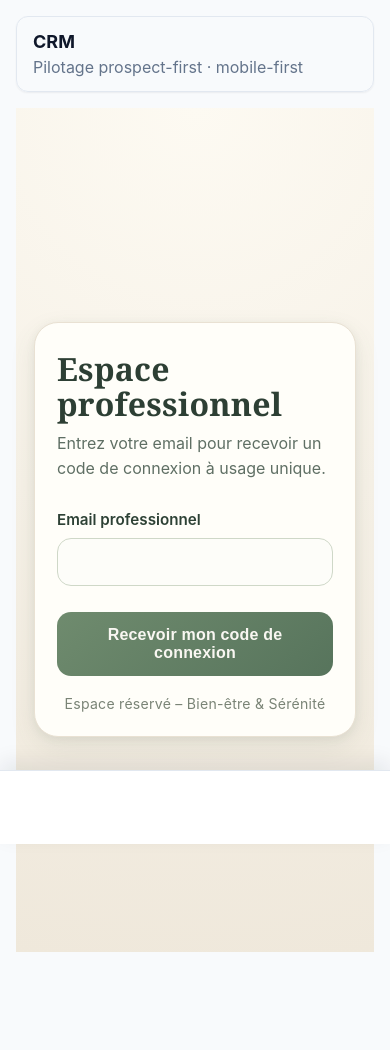
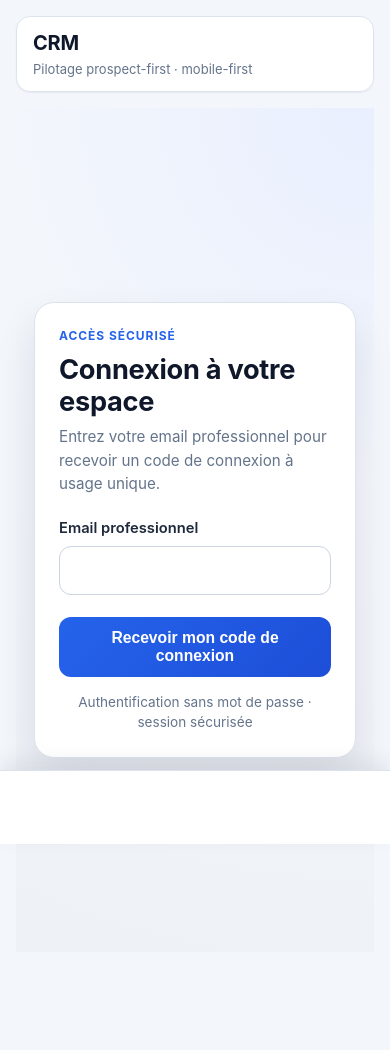
Before and after one commit to olimcfly/scrapper-crm, a PHP site: template templates/auth/login.php in a window 390 px wide. Run offline with PHP 8.4, Linux system fonts and the light colour scheme; the template is opened without the code that fills it, so the values that code supplies are empty.

Commit message:
Polish SaaS UI hierarchy across key CRM screens

```diff
--- a/templates/auth/login.php
+++ b/templates/auth/login.php
@@ -1,231 +1,204 @@
-<?php
-$citations = [
-    '"Le toucher apaise le corps et laisse l’esprit respirer."',
-    '"Prenez soin de votre énergie, elle façonne votre quotidien."',
-    '"Chaque pause bien-être est une promesse de douceur envers soi."',
-    '"Le calme intérieur commence par un instant accordé à votre corps."',
-];
-$randomCitation = $citations[array_rand($citations)];
-?>
-
 <style>
   .login-page {
     min-height: 100dvh;
     display: grid;
     grid-template-columns: 1fr;
-    background:
-      radial-gradient(circle at top, #fdfaf2 0%, #f6f1e7 48%, #efe8db 100%);
+    background: radial-gradient(circle at top right, #e9efff 0%, #f3f6fb 40%, #eef2f7 100%);
   }
 
   .login-visual {
     display: none;
     position: relative;
     min-height: 100dvh;
-    align-items: flex-end;
-    padding: clamp(36px, 4vw, 56px);
-    color: #fdfaf5;
-    background-image:
-      linear-gradient(170deg, rgba(23, 47, 38, 0.35), rgba(70, 93, 80, 0.52)),
-      url('https://images.unsplash.com/photo-1544161515-4ab6ce6db874?auto=format&fit=crop&w=1500&q=80');
-    background-size: cover;
-    background-position: center;
+    padding: clamp(34px, 4vw, 56px);
+    color: #dbeafe;
+    background: linear-gradient(165deg, #0f172a 0%, #1e3a8a 42%, #2563eb 100%);
+    overflow: hidden;
   }
 
-  .login-visual::before {
+  .login-visual::after {
     content: '';
     position: absolute;
-    inset: 0;
-    background: linear-gradient(180deg, rgba(255, 251, 241, 0.08), rgba(42, 63, 52, 0.35));
+    width: 360px;
+    height: 360px;
+    border-radius: 999px;
+    right: -120px;
+    bottom: -120px;
+    background: radial-gradient(circle at center, rgba(255, 255, 255, 0.28), transparent 66%);
   }
 
   .login-visual-content {
     position: relative;
     z-index: 1;
+    display: grid;
+    gap: 16px;
+    align-self: end;
     max-width: 520px;
   }
 
   .login-brand {
     margin: 0;
-    font-family: "Cormorant Garamond", Georgia, serif;
-    font-size: clamp(2rem, 3vw, 3.1rem);
-    font-weight: 600;
-    letter-spacing: 0.4px;
+    font-size: clamp(1.8rem, 2.8vw, 2.7rem);
+    font-weight: 700;
+    color: #fff;
   }
 
   .login-tagline {
-    margin: 8px 0 0;
-    font-size: 1.08rem;
-    letter-spacing: 0.7px;
+    color: rgba(219, 234, 254, 0.9);
+    font-size: 1rem;
+    line-height: 1.55;
   }
 
-  .login-quote {
-    margin: 30px 0 0;
-    max-width: 440px;
+  .login-kpi-grid {
+    margin-top: 8px;
+    display: grid;
+    grid-template-columns: repeat(3, minmax(0, 1fr));
+    gap: 8px;
+  }
+
+  .login-kpi {
+    background: rgba(15, 23, 42, 0.33);
+    border: 1px solid rgba(191, 219, 254, 0.22);
+    border-radius: 12px;
+    padding: 10px;
+  }
+
+  .login-kpi strong {
+    display: block;
+    color: #fff;
     font-size: 1.05rem;
-    font-style: italic;
-    line-height: 1.65;
-    color: rgba(255, 250, 241, 0.95);
+  }
+
+  .login-kpi span {
+    font-size: .8rem;
+    color: rgba(219, 234, 254, 0.9);
   }
 
   .login-form-area {
     display: flex;
     align-items: center;
     justify-content: center;
-    padding: 18px;
+    padding: clamp(18px, 4vw, 56px);
   }
 
   .login-card {
     width: 100%;
     max-width: 460px;
-    padding: 28px 22px 22px;
-    border-radius: 24px;
-    background: #fffef9;
-    border: 1px solid #e9e1d3;
-    box-shadow:
-      0 10px 26px rgba(82, 96, 83, 0.1),
-      0 2px 8px rgba(82, 96, 83, 0.08);
+    padding: clamp(24px, 3.6vw, 34px);
+    border-radius: 20px;
+    background: #fff;
+    border: 1px solid #dbe3ee;
+    box-shadow: 0 20px 40px rgba(15, 23, 42, 0.1);
+  }
+
+  .login-overline {
+    margin: 0;
+    text-transform: uppercase;
+    font-size: 12px;
+    letter-spacing: .08em;
+    color: #2563eb;
+    font-weight: 700;
   }
 
   .login-title {
-    margin: 0;
-    font-family: "Cormorant Garamond", Georgia, serif;
-    font-size: clamp(2rem, 3.1vw, 2.6rem);
-    color: #2d3f34;
-    line-height: 1.1;
-    letter-spacing: 0.2px;
+    margin: 10px 0 8px;
+    font-size: clamp(1.7rem, 2.4vw, 2.1rem);
+    color: #0f172a;
+    line-height: 1.15;
   }
 
   .login-subtitle {
-    margin: 10px 0 28px;
-    color: #5f6f64;
+    margin: 0 0 22px;
+    color: #64748b;
     line-height: 1.55;
-    font-size: 1rem;
+    font-size: .95rem;
   }
 
-  .login-field {
-    margin-bottom: 18px;
-  }
+  .login-field { margin-bottom: 16px; }
 
   .login-label {
     display: block;
-    margin-bottom: 8px;
-    color: #2d4135;
+    margin-bottom: 7px;
+    color: #1e293b;
     font-weight: 600;
-    font-size: 0.95rem;
+    font-size: 0.92rem;
   }
 
   .login-input {
     width: 100%;
-    border: 1px solid #cfd8c8;
-    border-radius: 14px;
-    background: #fdfdf9;
-    padding: 14px 16px;
+    border: 1px solid #cbd5e1;
+    border-radius: 12px;
+    background: #fff;
+    padding: 12px 14px;
     font-size: 1rem;
-    color: #1f2937;
+    color: #0f172a;
     transition: border-color 0.18s ease, box-shadow 0.18s ease;
   }
 
   .login-input:focus {
     outline: none;
-    border-color: #92ad96;
-    box-shadow: 0 0 0 3px rgba(146, 173, 150, 0.2);
+    border-color: #60a5fa;
+    box-shadow: 0 0 0 3px rgba(96, 165, 250, 0.2);
   }
 
   .login-submit {
     width: 100%;
-    margin-top: 8px;
+    margin-top: 6px;
     border: none;
-    border-radius: 14px;
-    padding: 14px 16px;
-    background: linear-gradient(140deg, #6f8b6e, #57745c);
-    color: #f9f7f2;
-    font-size: 1rem;
+    border-radius: 12px;
+    padding: 12px 16px;
+    background: linear-gradient(135deg, #2563eb, #1d4ed8);
+    color: #fff;
+    font-size: .98rem;
     font-weight: 700;
     cursor: pointer;
-    letter-spacing: 0.2px;
     transition: transform 0.16s ease, filter 0.16s ease;
   }
 
-  .login-submit:hover {
-    filter: brightness(1.04);
-    transform: translateY(-1px);
-  }
+  .login-submit:hover { filter: brightness(1.03); transform: translateY(-1px); }
 
   .login-footnote {
-    margin: 18px 0 0;
+    margin: 16px 0 0;
     text-align: center;
-    font-size: 0.88rem;
-    color: #7a8476;
-    letter-spacing: 0.25px;
+    font-size: 0.85rem;
+    color: #64748b;
   }
 
   .login-errors {
-    background: #fef1ef;
-    border: 1px solid #f3d0ca;
-    color: #8f2f25;
+    background: #fef2f2;
+    border: 1px solid #fecaca;
+    color: #991b1b;
     border-radius: 12px;
     padding: 12px 14px;
     margin-bottom: 16px;
   }
 
-  .login-errors ul {
-    margin: 8px 0 0 18px;
-    padding: 0;
-  }
+  .login-errors ul { margin: 8px 0 0 18px; padding: 0; }
 
-  @media (min-width: 768px) and (max-width: 1023px) {
-    .login-page {
-      grid-template-columns: 1fr;
-    }
-
-    .login-form-area {
-      padding: 48px 28px;
-    }
-
-    .login-card {
-      max-width: 620px;
-      padding: 38px 36px 30px;
-    }
-  }
-
-  @media (min-width: 1024px) {
-    .login-page {
-      grid-template-columns: minmax(420px, 1.1fr) minmax(520px, 1fr);
-    }
-
-    .login-visual {
-      display: flex;
-    }
-
-    .login-form-area {
-      padding: clamp(40px, 6vw, 84px);
-      background: linear-gradient(180deg, #fbf8f1 0%, #f5efe4 100%);
-    }
-
-    .login-card {
-      max-width: 640px;
-      padding: clamp(42px, 4vw, 56px) clamp(38px, 4.2vw, 54px) 36px;
-      border-radius: 28px;
-      box-shadow:
-        0 28px 56px rgba(67, 82, 69, 0.16),
-        0 6px 16px rgba(67, 82, 69, 0.09);
-    }
+  @media (min-width: 980px) {
+    .login-page { grid-template-columns: minmax(460px, 1fr) minmax(520px, 1fr); }
+    .login-visual { display: grid; }
   }
 </style>
 
 <div class="login-page">
-  <section class="login-visual" aria-label="Univers bien-être Coralie Montreuil">
+  <section class="login-visual" aria-label="Présentation SCRAPPER CRM">
     <div class="login-visual-content">
-      <h1 class="login-brand">Coralie Montreuil</h1>
-      <p class="login-tagline">Massage &amp; Bien-être</p>
-      <p class="login-quote"><?= htmlspecialchars($randomCitation) ?></p>
+      <h1 class="login-brand">SCRAPPER CRM</h1>
+      <p class="login-tagline">Centralisez vos prospects, pilotez le pipeline et sécurisez vos relances depuis une seule interface.</p>
+      <div class="login-kpi-grid">
+        <div class="login-kpi"><strong>24</strong><span>Prospects actifs</span></div>
+        <div class="login-kpi"><strong>11</strong><span>Opportunités</span></div>
+        <div class="login-kpi"><strong>7</strong><span>Actions du jour</span></div>
+      </div>
     </div>
   </section>
 
   <section class="login-form-area">
     <div class="login-card">
-      <h2 class="login-title">Espace professionnel</h2>
-      <p class="login-subtitle">Entrez votre email pour recevoir un code de connexion à usage unique.</p>
+      <p class="login-overline">Accès sécurisé</p>
+      <h2 class="login-title">Connexion à votre espace</h2>
+      <p class="login-subtitle">Entrez votre email professionnel pour recevoir un code de connexion à usage unique.</p>
 
       <?php if (!empty($errors)): ?>
         <div class="login-errors">
@@ -256,7 +229,7 @@ $randomCitation = $citations[array_rand($citations)];
         <button type="submit" class="login-submit">Recevoir mon code de connexion</button>
       </form>
 
-      <p class="login-footnote">Espace réservé – Bien-être &amp; Sérénité</p>
+      <p class="login-footnote">Authentification sans mot de passe · session sécurisée</p>
     </div>
   </section>
 </div>
--- a/templates/components/navigation/topbar_compact.php
+++ b/templates/components/navigation/topbar_compact.php
@@ -1,17 +1,15 @@
 <header class="topbar">
   <div class="topbar-main">
     <h1><?= htmlspecialchars((string) ($title ?? 'CRM')) ?></h1>
-    <p class="muted" style="margin-bottom:0;">Pilotage prospect-first · mobile-first</p>
+    <p class="topbar-subtitle">Pilotage prospect-first · mobile-first</p>
   </div>
   <?php if ($isAuthenticated): ?>
     <div class="topbar-actions">
       <input class="search-input" type="search" placeholder="Recherche rapide" aria-label="Recherche rapide">
-      <span style="display:inline-block;padding:6px 10px;background:var(--ds-color-surface-soft);border:1px solid #c7d2fe;border-radius:999px;color:#3730a3;font-size:13px;">
-        <?= htmlspecialchars((string) ($authUser['name'] ?? 'Utilisateur')) ?>
-      </span>
-      <form method="post" action="/logout" style="display:inline;">
+      <span class="user-badge"><?= htmlspecialchars((string) ($authUser['name'] ?? 'Utilisateur')) ?></span>
+      <form method="post" action="/logout" class="logout-form">
         <input type="hidden" name="_csrf" value="<?= htmlspecialchars((string) ($csrfToken ?? '')) ?>">
-        <button type="submit" class="btn secondary" style="min-height:36px;padding:6px 10px;">Déconnexion</button>
+        <button type="submit" class="btn secondary compact">Déconnexion</button>
       </form>
     </div>
   <?php endif; ?>
--- a/templates/layout/header.php
+++ b/templates/layout/header.php
@@ -6,12 +6,13 @@
   <title><?= htmlspecialchars($title ?? 'CRM') ?></title>
   <style>
     :root {
-      --ds-color-bg: #f8fafc;
+      --ds-color-bg: #f3f6fb;
       --ds-color-surface: #ffffff;
       --ds-color-surface-soft: #eef2ff;
+      --ds-color-surface-alt: #f8fafc;
       --ds-color-text: #0f172a;
       --ds-color-text-muted: #64748b;
-      --ds-color-border: #e2e8f0;
+      --ds-color-border: #dde3ee;
       --ds-color-primary: #2563eb;
       --ds-color-primary-strong: #1d4ed8;
       --ds-color-success: #16a34a;
@@ -24,22 +25,29 @@
       --ds-space-4: 16px;
       --ds-space-5: 24px;
       --ds-space-6: 32px;
-      --ds-radius-sm: 8px;
-      --ds-radius-md: 12px;
-      --ds-radius-lg: 16px;
+      --ds-radius-sm: 10px;
+      --ds-radius-md: 14px;
+      --ds-radius-lg: 18px;
       --ds-shadow-sm: 0 1px 2px rgba(15, 23, 42, 0.06);
-      --ds-shadow-md: 0 8px 24px rgba(15, 23, 42, 0.08);
+      --ds-shadow-md: 0 10px 28px rgba(15, 23, 42, 0.08);
       --ds-font-sans: "Inter", "Segoe UI", Arial, sans-serif;
       --bottom-nav-height: 74px;
     }
+
     * { box-sizing: border-box; }
+
     body {
       margin: 0;
       background: var(--ds-color-bg);
       color: var(--ds-color-text);
       font-family: var(--ds-font-sans);
-      line-height: 1.4;
+      line-height: 1.45;
+      font-size: 15px;
     }
+
+    h1, h2, h3 { letter-spacing: -0.01em; }
+    p { margin: 0; }
+
     .app-shell { min-height: 100vh; display: grid; grid-template-columns: 1fr; }
     .sidebar {
       display: none;
@@ -82,13 +90,14 @@
     }
 
     .container { max-width: 1240px; margin: 0 auto; }
+    .container.login-container { max-width: 1200px; padding: 0; }
 
     .topbar {
       position: sticky;
       top: 0;
       z-index: 30;
       margin-bottom: var(--ds-space-4);
-      background: rgba(248, 250, 252, 0.96);
+      background: rgba(255, 255, 255, 0.93);
       border: 1px solid var(--ds-color-border);
       border-radius: var(--ds-radius-md);
       padding: var(--ds-space-3) var(--ds-space-4);
@@ -99,9 +108,9 @@
       box-shadow: var(--ds-shadow-sm);
       backdrop-filter: blur(8px);
     }
-    .topbar-main h1 { margin: 0; font-size: 18px; }
-    .topbar-main .muted { margin-top: 2px; }
 
+    .topbar-main h1 { margin: 0; font-size: 20px; }
+    .topbar-subtitle { margin-top: 2px; color: var(--ds-color-text-muted); font-size: 13px; }
     .topbar-actions { display: flex; align-items: center; gap: var(--ds-space-2); flex-wrap: wrap; justify-content: flex-end; }
 
     .search-input {
@@ -109,9 +118,22 @@
       width: 100%;
       border: 1px solid var(--ds-color-border);
       border-radius: 999px;
-      padding: 8px 12px;
+      padding: 9px 12px;
       background: #fff;
     }
+
+    .user-badge {
+      display: inline-block;
+      padding: 7px 11px;
+      background: var(--ds-color-surface-soft);
+      border: 1px solid #c7d2fe;
+      border-radius: 999px;
+      color: #3730a3;
+      font-size: 13px;
+      font-weight: 600;
+    }
+
+    .logout-form { display: inline; }
 
     .card {
       background: var(--ds-color-surface);
@@ -122,17 +144,38 @@
       margin-bottom: var(--ds-space-4);
     }
 
+    .card h2, .card h3 { margin: 0 0 10px; }
+    .card p + p { margin-top: 8px; }
+
+    .page-lead {
+      background: linear-gradient(140deg, #0f172a 0%, #1d4ed8 100%);
+      color: #dbeafe;
+      border: none;
+    }
+
+    .eyebrow {
+      text-transform: uppercase;
+      letter-spacing: .08em;
+      font-size: 12px;
+      margin-bottom: 8px;
+      color: #bfdbfe;
+    }
+
+    .muted { color: var(--ds-color-text-muted); }
+    .stack-sm > * + * { margin-top: 8px; }
+    .stack-md > * + * { margin-top: 12px; }
+    .mt-sm { margin-top: 10px; }
+
     .row { display: flex; gap: var(--ds-space-3); flex-wrap: wrap; }
     .row > * { flex: 1; min-width: 180px; }
-    .muted { color: var(--ds-color-text-muted); }
 
     .btn {
       display: inline-flex;
       align-items: center;
       justify-content: center;
       min-width: 44px;
-      min-height: 44px;
-      padding: 10px 12px;
+      min-height: 42px;
+      padding: 10px 14px;
       border: none;
       border-radius: var(--ds-radius-sm);
       background: var(--ds-color-primary);
@@ -140,19 +183,129 @@
       text-decoration: none;
       cursor: pointer;
       font-weight: 600;
+      font-size: 14px;
     }
 
     .btn:hover, .btn:focus-visible { background: var(--ds-color-primary-strong); outline: none; }
-    .btn.secondary { background: #475569; }
+    .btn.secondary { background: #334155; }
+    .btn.secondary:hover, .btn.secondary:focus-visible { background: #1f2937; }
     .btn.compact { min-height: 36px; padding: 6px 10px; }
     .primary-cta-button { min-height: 48px; border-radius: 12px; }
-    input, select, textarea { width: 100%; padding: 10px; border: 1px solid #d1d5db; border-radius: var(--ds-radius-sm); background: #fff; }
+
+    input, select, textarea {
+      width: 100%;
+      padding: 10px 12px;
+      border: 1px solid #d1d5db;
+      border-radius: var(--ds-radius-sm);
+      background: #fff;
+      font: inherit;
+    }
+
+    input:focus, select:focus, textarea:focus {
+      outline: none;
+      border-color: #93c5fd;
+      box-shadow: 0 0 0 3px rgba(59, 130, 246, 0.16);
+    }
+
     table { width: 100%; border-collapse: collapse; }
-    th, td { padding: 10px; border-bottom: 1px solid #eef2f7; text-align: left; }
-    .status-badge { display: inline-block; padding: 2px 9px; border-radius: 999px; font-size: 11px; font-weight: 700; white-space: nowrap; }
+    th, td { padding: 12px 10px; border-bottom: 1px solid #eef2f7; text-align: left; }
+    th { color: #334155; font-size: 13px; }
+
+    .status-badge { display: inline-block; padding: 3px 9px; border-radius: 999px; font-size: 11px; font-weight: 700; white-space: nowrap; }
     .status-active { background: #dcfce7; color: #166534; border: 1px solid #86efac; }
     .status-mvp { background: #fef9c3; color: #854d0e; border: 1px solid #fde047; }
     .status-placeholder { background: #e0e7ff; color: #3730a3; border: 1px solid #a5b4fc; }
+
+    .metric-value { font-size: 28px; font-weight: 700; color: #0b1326; }
+
+    .dashboard-kpi-card {
+      background: var(--ds-color-surface);
+      border: 1px solid var(--ds-color-border);
+      border-radius: 12px;
+      padding: 14px;
+    }
+
+    .quick-actions-grid {
+      display: grid;
+      grid-template-columns: repeat(auto-fit, minmax(180px, 1fr));
+      gap: 10px;
+    }
+
+    .quick-actions-grid .btn { width: 100%; }
+
+    .prospect-summary-grid {
+      display: grid;
+      grid-template-columns: repeat(auto-fit, minmax(220px, 1fr));
+      gap: 12px;
+      align-items: start;
+    }
+
+    .prospect-meta-list {
+      display: grid;
+      grid-template-columns: repeat(auto-fit, minmax(240px, 1fr));
+      gap: 8px 12px;
+      margin-top: 10px;
+    }
+
+    .message-item {
+      border-top: 1px solid #e2e8f0;
+      padding-top: 10px;
+      margin-top: 10px;
+    }
+
+    .message-meta { margin: 0; font-size: 13px; }
+    .message-content { margin-top: 6px; }
+
+    .pipeline-board {
+      padding: 12px;
+      overflow-x: auto;
+    }
+
+    .pipeline-columns {
+      display: flex;
+      gap: 12px;
+      min-width: max-content;
+      align-items: flex-start;
+    }
+
+    .pipeline-stage {
+      width: 290px;
+      max-width: 82vw;
+      background: #f8fafc;
+      border: 1px solid #dbe3ef;
+      border-radius: 12px;
+      padding: 10px;
+    }
+
+    .pipeline-stage-header {
+      display: flex;
+      justify-content: space-between;
+      align-items: center;
+      margin-bottom: 8px;
+    }
+
+    .pipeline-card {
+      background: #fff;
+      border: 1px solid #e2e8f0;
+      border-radius: 10px;
+      padding: 10px;
+      margin-bottom: 8px;
+    }
+
+    .pipeline-card-link { text-decoration: none; color: #0f172a; display: block; }
+
+    .pipeline-form-row { display: flex; gap: 6px; margin-top: 8px; align-items: center; }
+    .pipeline-form-row select { font-size: 12px; padding: 7px; }
+
+    .import-help { color: #6b7280; margin: 8px 0 14px; }
+    .errors {
+      background: #fef2f2;
+      border: 1px solid #fecaca;
+      border-radius: 10px;
+      padding: 10px 14px;
+      color: #991b1b;
+      margin-bottom: 14px;
+    }
 
     .global-state {
       border-radius: var(--ds-radius-md);
@@ -173,8 +326,6 @@
     .global-state.loading .state-dot { color: var(--ds-color-primary); }
     .global-state.empty .state-dot { color: #64748b; }
     .global-state.error .state-dot { color: var(--ds-color-danger); }
-
-    .primary-cta-button { min-height: 48px; min-width: 48px; border-radius: 12px; }
 
     .loading-skeleton-card {
       position: relative;
@@ -220,15 +371,12 @@
 
     .bottom-nav-link.active { color: var(--ds-color-primary-strong); font-weight: 700; }
     .bottom-nav-link span[aria-hidden='true'] { font-size: 18px; }
-    @keyframes pulse { 0% { background-position: 0 0; } 100% { background-position: 200% 0; } }
-    @media (min-width: 600px) { .quick-actions { grid-template-columns: repeat(2, minmax(0, 1fr)); } }
+
     @media (min-width: 900px) {
       .app-shell { grid-template-columns: 280px 1fr; }
       .sidebar { display: block; }
       .workspace { padding: var(--ds-space-5); }
       .bottom-nav { display: none; }
-      .topbar-main h1 { font-size: 20px; }
-      .dashboard-kpi { grid-template-columns: repeat(4, minmax(0, 1fr)); }
     }
   </style>
 </head>
@@ -242,7 +390,7 @@
   $statusClassMap = \App\Config\AdminModules::statusClassMap();
 ?>
 <?php if ($isLoginPage): ?>
-  <div class="container" style="max-width:760px;padding:30px 20px;">
+  <div class="container login-container">
 <?php else: ?>
   <div class="app-shell">
     <?php if ($isAuthenticated): ?>
```
Also changed, not shown: templates/admin/dashboard.php (+28 -28 lines), templates/pipeline/index.php (+12 -14 lines), templates/prospects/detail.php (+25 -20 lines), templates/prospects/import_upload.php (+4 -4 lines).
